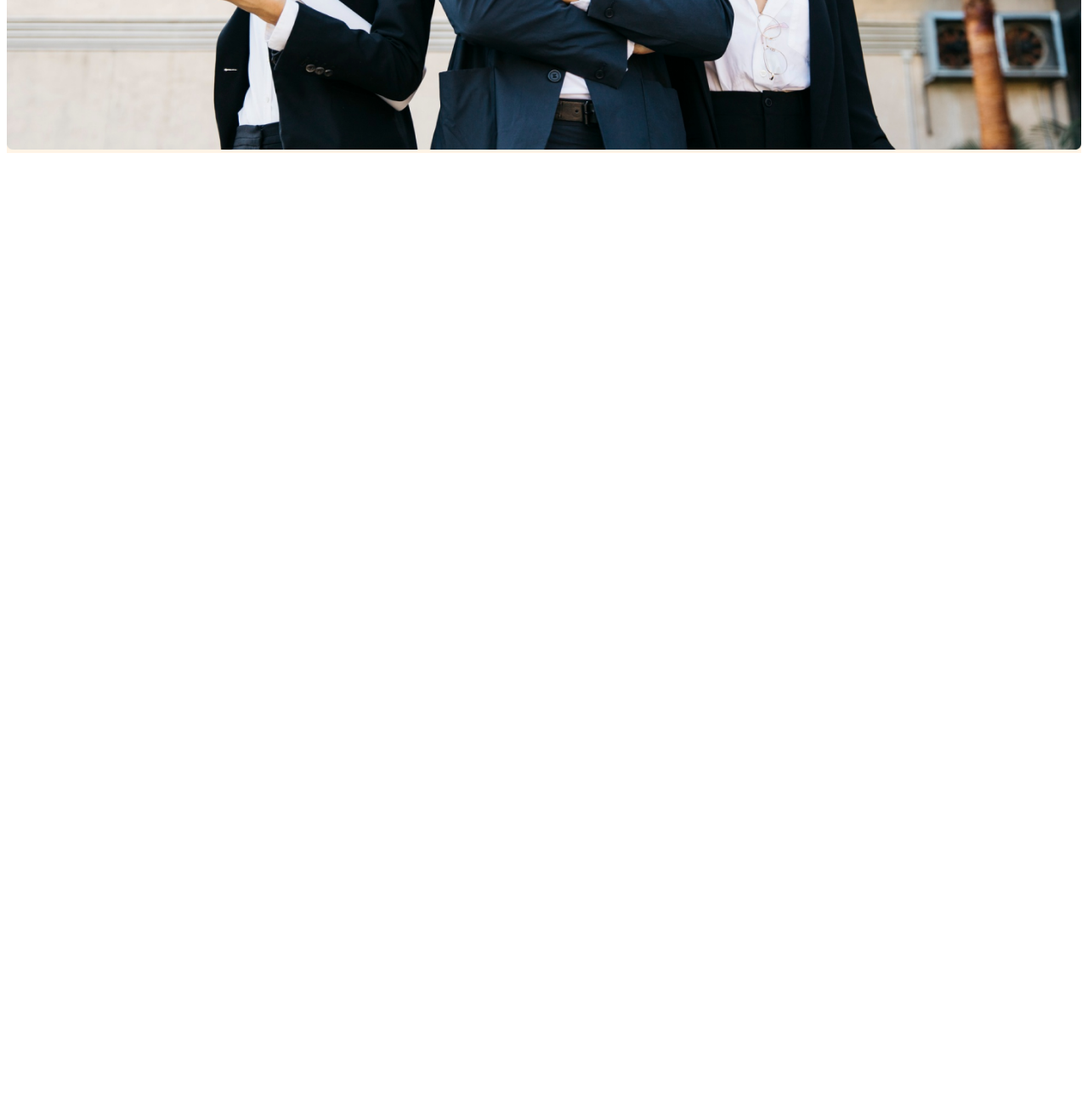
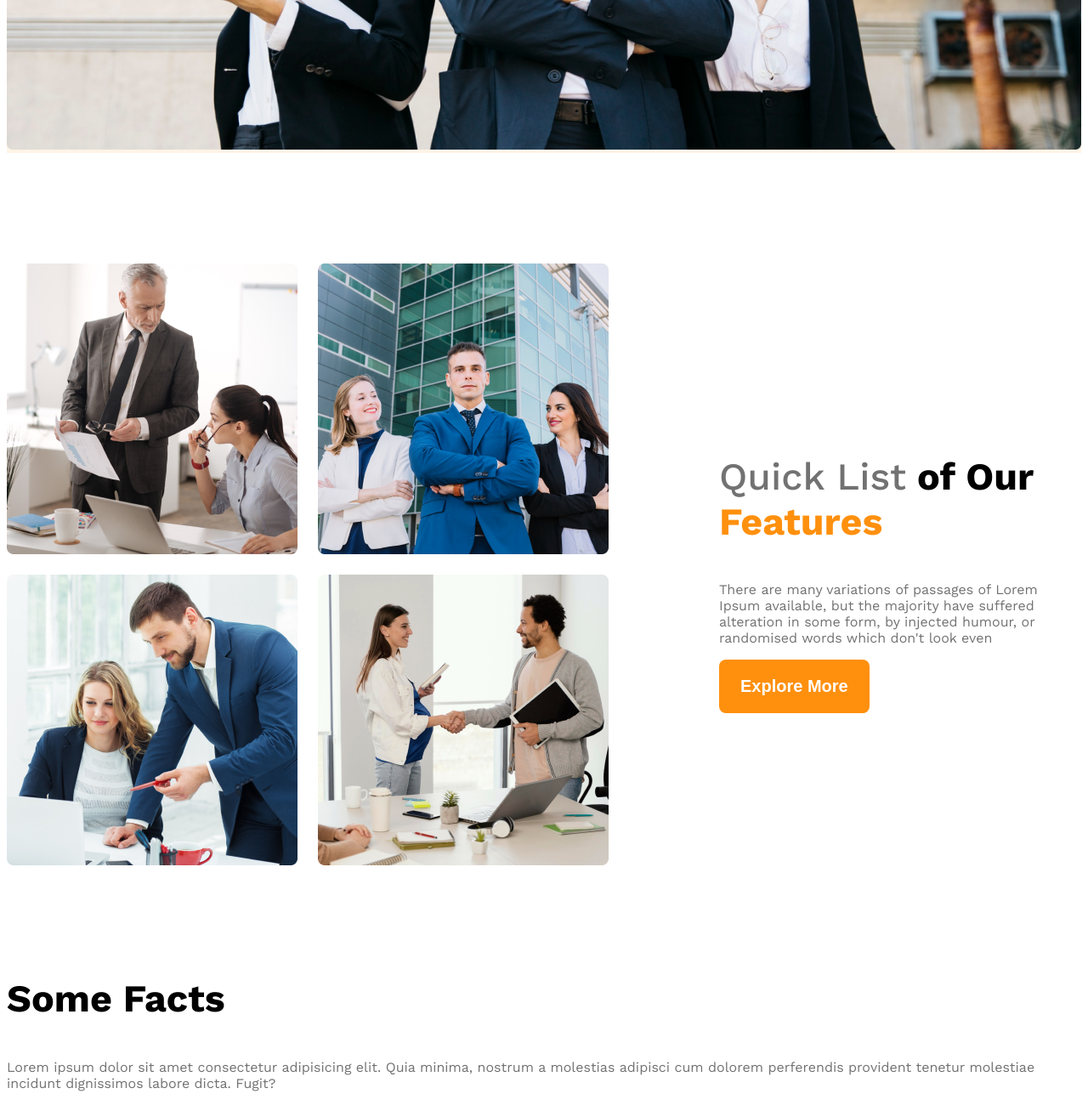
Before and after one commit to crimsonphoenix21/g3-architect-website, a plain HTML site: page index.html in a window 1280 px wide. Shown: the part 1023-2323 px from the top of the page at 85% size. Before the commit the page ends 1211 px from the top, so only its background shows below. Drawn offline with nearby package versions, Linux system fonts and the light colour scheme.

Commit message:
added another commit

```diff
--- a/index.html
+++ b/index.html
@@ -34,7 +34,39 @@
         </div>
     </header>
     <main>
+        <!-- teams section start -->
+        <section class="teams  display-flex">
+              <div class="team-img-container">
+                <img src="images/team1.png" alt="two architect talking">
+                <img src="images/team2.png" alt="">
+                <img src="images/team3.png" alt="">
+                <img src="images/team4.png" alt="">
 
+              </div>
+
+              <div class="our-features">
+                <h3 class="section-title">
+                    <span id="quick-list" class="text-light-gray">Quick List</span> <span>of Our</span> <span class="text-primary">Features</span>
+                </h3>
+                <p class="feature-description text-light-gray">
+                    There are many variations of passages of Lorem Ipsum available, but the majority have suffered alteration in some form, by injected humour, or randomised words which don't look even
+                </p>
+
+                <button class="btn-primary">
+                    Explore More
+                </button>
+              </div>
+        </section>
+        <!-- features you will enjoy -->
+
+        <section>
+            <h3 class="section-title">Some Facts</h3>
+            <p class="text-light-gray">Lorem ipsum dolor sit amet consectetur adipisicing elit. Quia minima, nostrum  a molestias adipisci cum dolorem perferendis provident tenetur molestiae incidunt dignissimos labore dicta. Fugit?</p>
+        </section>
+
+
+        <!-- some facts -->
+         <sections class="some-facts"></sections>
 
     </main>
 
--- a/styles/architect.css
+++ b/styles/architect.css
@@ -14,6 +14,11 @@
     display: flex;
 }
 
+
+.text-primary{
+    color: #FF900E;
+}
+
 .btn-primary{
    background-color: #FF900E;
    color: white;
@@ -23,6 +28,20 @@
    border-radius: 8px;
    border: none;
 }
+main{
+    max-width: 1440px;
+   margin: 0 auto;
+}
+
+main > section{
+    margin-top: 130px;
+}
+
+.section-title{
+    font-size: 2.8rem;
+    font-weight: 700;
+}
+
 /* dark 02 */
 .text-gray{
     color: #424242;
@@ -84,10 +103,51 @@
     width: 100%;
 }
 
+/* teams styles */
+
+.teams{
+    align-items: center;
+}
+
+.team-img-container{
+    display: grid;
+    grid-template-columns: repeat(2, 1fr);
+    gap: 24px;
+}
+
+.our-features{
+    margin-left: 130px;
+    max-width: 530px;
+}
+#quick-list{
+    font-weight: 500;
+}
+
+
+
+/* .feature-description{
+    color: #727272;
+} */
 /* responisve media query */
 
 @media screen and (max-width: 576px) {
-    .navbar, .nav-links{
+    .navbar,
+    .nav-links,
+    .teams{
         flex-direction: column;
     }
+    .team-img-container{
+        grid-template-columns: repeat(1, 1fr);
+    }
+    .our-features{
+        margin-left: 20px;
+    }
 }
+@media screen and (min-width: 576px) and (max-width: 992px) {
+    .teams{
+        flex-direction: column;
+    }
+    .our-features{
+        margin-left: 50px auto;
+    }
+}
```
